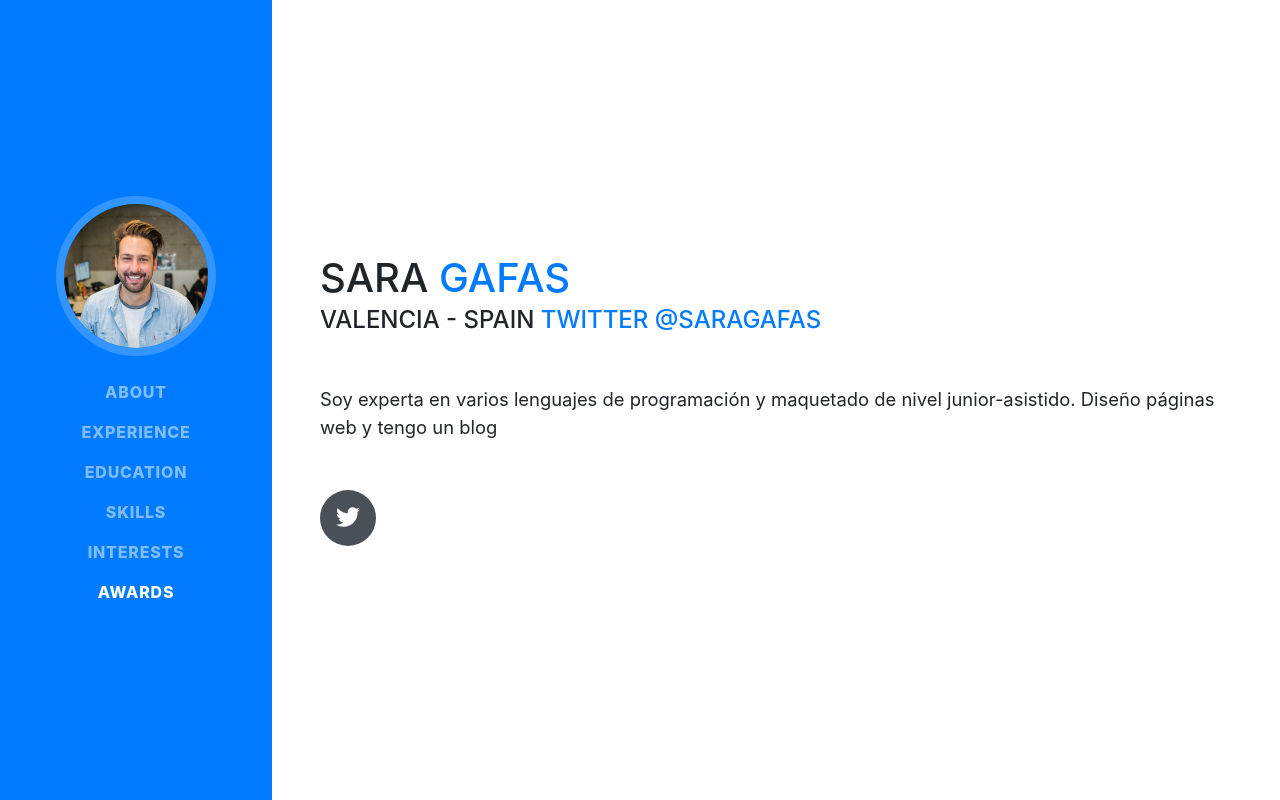
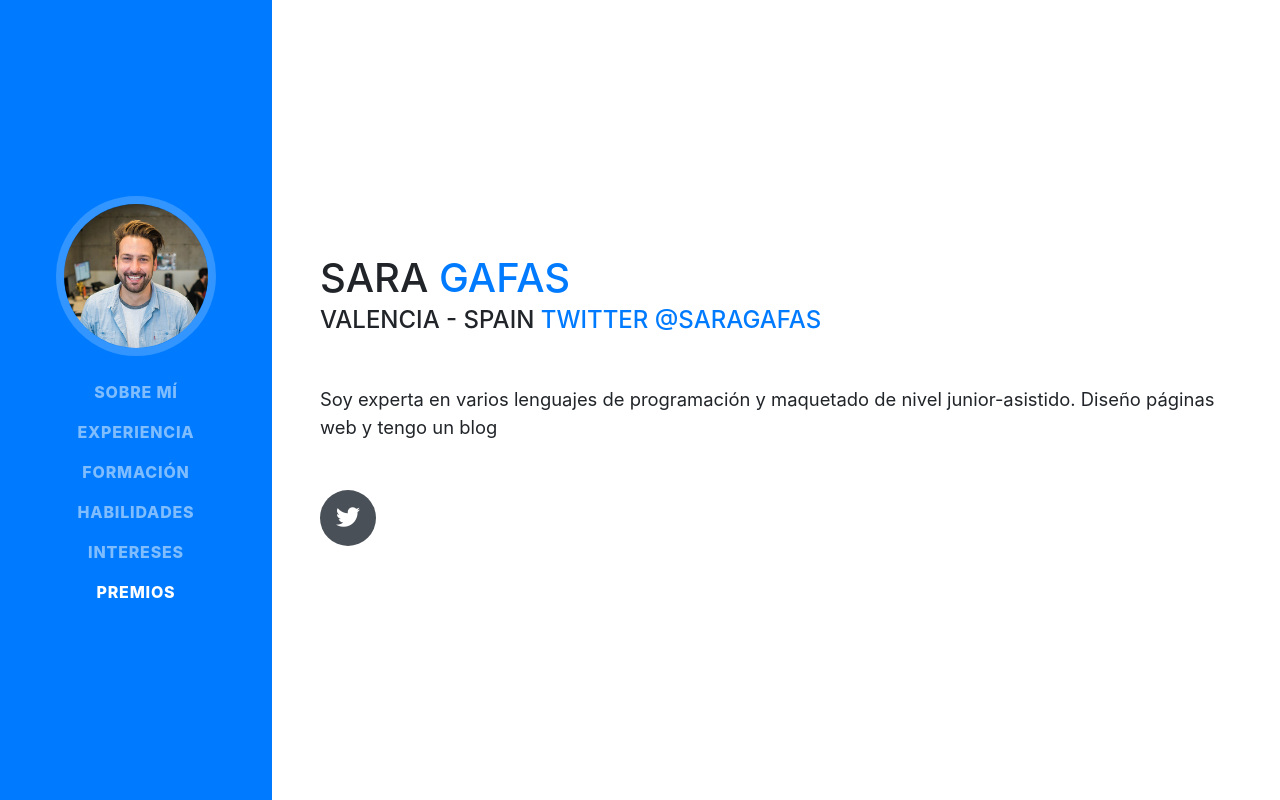
Before and after one commit to kowa1ski/CV-SaraGafas, a website with bundled scripts: page index.html in a window 1280 px wide. Shown: the top 800 px of the page. Built offline with nearby package versions, Linux system fonts and the light colour scheme; a web font is replaced by a local one.

Commit message:
Traducido Nav-bar y títulos asociados.

```diff
--- a/index.html
+++ b/index.html
@@ -38,22 +38,22 @@
       <div class="collapse navbar-collapse" id="navbarSupportedContent">
         <ul class="navbar-nav">
           <li class="nav-item">
-            <a class="nav-link js-scroll-trigger" href="#about">About</a>
+            <a class="nav-link js-scroll-trigger" href="#about">Sobre mí</a>
           </li>
           <li class="nav-item">
-            <a class="nav-link js-scroll-trigger" href="#experience">Experience</a>
+            <a class="nav-link js-scroll-trigger" href="#experience">Experiencia</a>
           </li>
           <li class="nav-item">
-            <a class="nav-link js-scroll-trigger" href="#education">Education</a>
+            <a class="nav-link js-scroll-trigger" href="#education">Formación</a>
           </li>
           <li class="nav-item">
-            <a class="nav-link js-scroll-trigger" href="#skills">Skills</a>
+            <a class="nav-link js-scroll-trigger" href="#skills">Habilidades</a>
           </li>
           <li class="nav-item">
-            <a class="nav-link js-scroll-trigger" href="#interests">Interests</a>
+            <a class="nav-link js-scroll-trigger" href="#interests">Intereses</a>
           </li>
           <li class="nav-item">
-            <a class="nav-link js-scroll-trigger" href="#awards">Awards</a>
+            <a class="nav-link js-scroll-trigger" href="#awards">Premios</a>
           </li>
         </ul>
       </div>
@@ -138,7 +138,7 @@
 
       <section class="resume-section p-3 p-lg-5 d-flex flex-column" id="education">
         <div class="my-auto">
-          <h2 class="mb-5">Education</h2>
+          <h2 class="mb-5">Formación</h2>
 
           <div class="resume-item d-flex flex-column flex-md-row mb-5">
             <div class="resume-content mr-auto">
@@ -170,7 +170,7 @@
 
       <section class="resume-section p-3 p-lg-5 d-flex flex-column" id="skills">
         <div class="my-auto">
-          <h2 class="mb-5">Skills</h2>
+          <h2 class="mb-5">Habilidades</h2>
 
           <div class="subheading mb-3">Programming Languages &amp; Tools</div>
           <ul class="list-inline dev-icons">
@@ -234,7 +234,7 @@
 
       <section class="resume-section p-3 p-lg-5 d-flex flex-column" id="interests">
         <div class="my-auto">
-          <h2 class="mb-5">Interests</h2>
+          <h2 class="mb-5">Intereses</h2>
           <p>Apart from being a web developer, I enjoy most of my time being outdoors. In the winter, I am an avid skier and novice ice climber. During the warmer months here in Colorado, I enjoy mountain biking, free climbing, and kayaking.</p>
           <p class="mb-0">When forced indoors, I follow a number of sci-fi and fantasy genre movies and television shows, I am an aspiring chef, and I spend a large amount of my free time exploring the latest technology advancements in the front-end web development world.</p>
         </div>
@@ -244,7 +244,7 @@
 
       <section class="resume-section p-3 p-lg-5 d-flex flex-column" id="awards">
         <div class="my-auto">
-          <h2 class="mb-5">Awards &amp; Certifications</h2>
+          <h2 class="mb-5">Premios &amp; Reconocimientos</h2>
           <ul class="fa-ul mb-0">
             <li>
               <i class="fa-li fa fa-trophy text-warning"></i>
```
